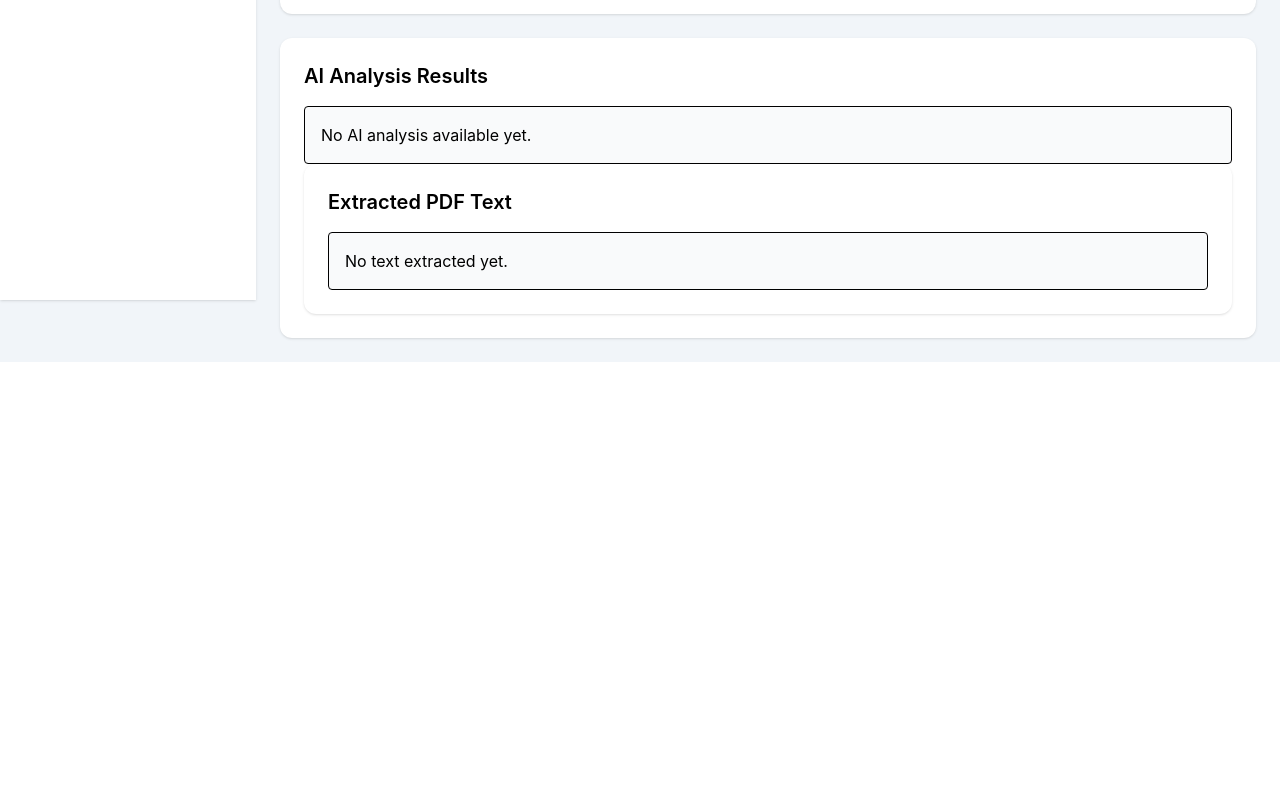
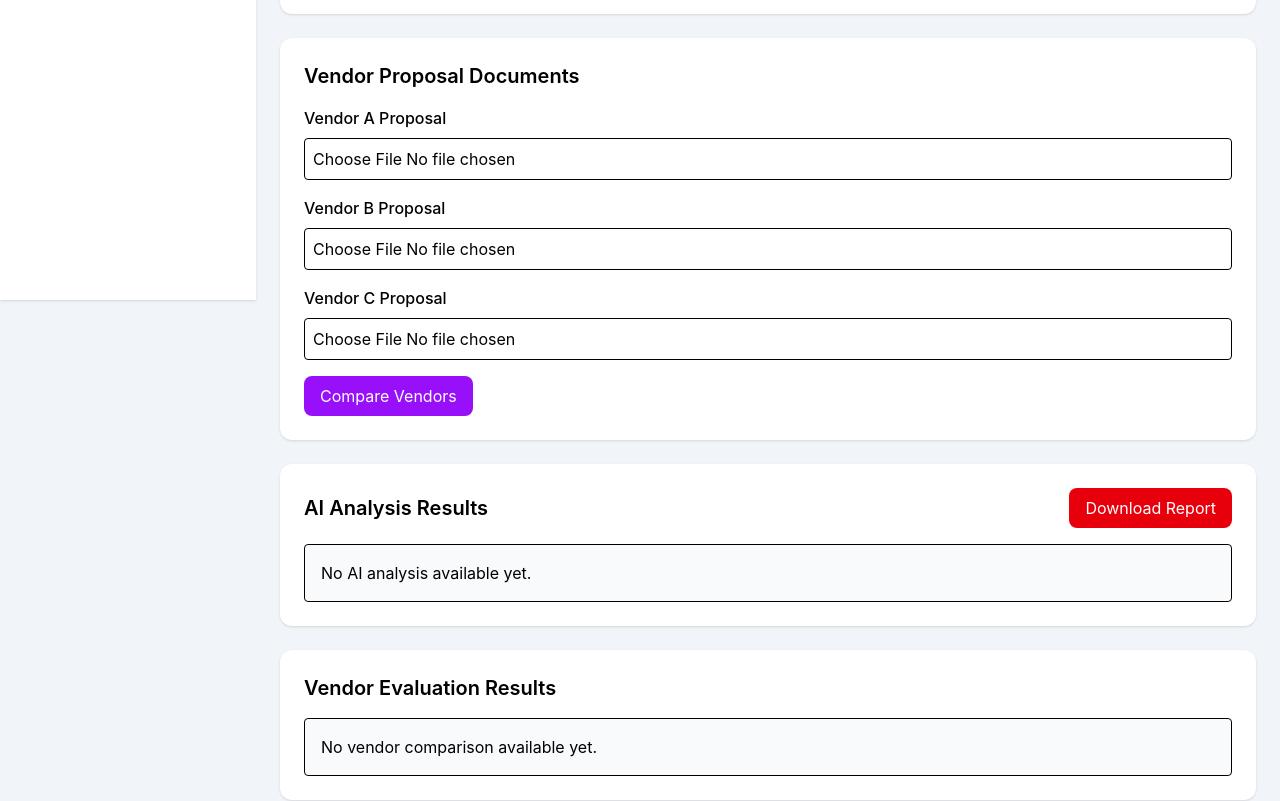
Before and after one commit to Abhishek-D04/ai-tender-vendor-assistant, a React app in the folder frontend/: page /tenders/details in a window 1280 px wide. Shown: the part 500-1301 px from the top of the page. Before the commit the page ends 862 px from the top, so only its background shows below. Built offline with nearby package versions, Linux system fonts and the light colour scheme; the HTML template or start-up script is replaced by a standard one.

Commit message:
Added vendor comparison UI

```diff
--- a/frontend/package.json
+++ b/frontend/package.json
@@ -12,6 +12,7 @@
   "dependencies": {
     "@tailwindcss/vite": "^4.3.0",
     "axios": "^1.17.0",
+    "jspdf": "^4.2.1",
     "react": "^19.2.6",
     "react-dom": "^19.2.6",
     "react-router-dom": "^7.17.0",
--- a/frontend/src/pages/TenderDetailsPage.jsx
+++ b/frontend/src/pages/TenderDetailsPage.jsx
@@ -1,5 +1,6 @@
 import { useState } from "react";
 import api from "../services/api";
+import jsPDF from "jspdf";
 
 export default function TenderDetailsPage() {
   const [file, setFile] = useState(null);
@@ -7,6 +8,11 @@ export default function TenderDetailsPage() {
   const [uploadedFile, setUploadedFile] = useState("");
   const [extractedText, setExtractedText] = useState("");
   const [aiAnalysis, setAiAnalysis] = useState("");
+  const [vendorA, setVendorA] = useState(null);
+const [vendorB, setVendorB] = useState(null);
+const [vendorC, setVendorC] = useState(null);
+const [comparisonResult, setComparisonResult] =
+  useState("");
 
   const handleUpload = async () => {
     if (!file) {
@@ -53,15 +59,55 @@ export default function TenderDetailsPage() {
       setExtractedText(response.data.text);
       setAiAnalysis(response.data.aiAnalysis);
 
-setMessage("Tender analysis completed successfully.");
+      setMessage(
+        "Tender analysis completed successfully."
+      );
     } catch (error) {
       console.error(error);
       setMessage("Text extraction failed.");
     }
   };
 
+ const downloadReport = () => {
+  if (!aiAnalysis) {
+    setMessage("No analysis available.");
+    return;
+  }
+
+  const doc = new jsPDF();
+
+  const pageWidth = 170;
+  const pageHeight = 280;
+
+  doc.setFontSize(18);
+  doc.text("AI Tender Analysis Report", 20, 20);
+
+  doc.setFontSize(11);
+
+  const lines = doc.splitTextToSize(
+    aiAnalysis,
+    pageWidth
+  );
+
+  let y = 35;
+
+  lines.forEach((line) => {
+    if (y > pageHeight) {
+      doc.addPage();
+      y = 20;
+    }
+
+    doc.text(line, 20, y);
+    y += 7;
+  });
+
+  doc.save("Tender-Analysis-Report.pdf");
+};
+
   return (
     <div className="space-y-6">
+
+      {/* Page Title */}
       <h1 className="text-3xl font-bold">
         Tender Details
       </h1>
@@ -82,12 +128,15 @@ setMessage("Tender analysis completed successfully.");
           </p>
 
           <p>
-            <strong>Title:</strong> Electrical Equipment
-            Procurement
+            <strong>Title:</strong>
+            {" "}
+            Electrical Equipment Procurement
           </p>
 
           <p>
-            <strong>Deadline:</strong> 15 Jun 2026
+            <strong>Deadline:</strong>
+            {" "}
+            15 Jun 2026
           </p>
         </div>
       </div>
@@ -129,28 +178,113 @@ setMessage("Tender analysis completed successfully.");
           </p>
         )}
       </div>
+      {/* Vendor Documents */}
+<div className="bg-white p-6 rounded-xl shadow">
+  <h2 className="text-xl font-semibold mb-4">
+    Vendor Proposal Documents
+  </h2>
+
+  <div className="space-y-4">
+
+    <div>
+      <label className="block mb-2 font-medium">
+        Vendor A Proposal
+      </label>
+
+      <input
+        type="file"
+        accept=".pdf"
+        onChange={(e) =>
+          setVendorA(e.target.files[0])
+        }
+        className="border p-2 rounded w-full"
+      />
+    </div>
+
+    <div>
+      <label className="block mb-2 font-medium">
+        Vendor B Proposal
+      </label>
+
+      <input
+        type="file"
+        accept=".pdf"
+        onChange={(e) =>
+          setVendorB(e.target.files[0])
+        }
+        className="border p-2 rounded w-full"
+      />
+    </div>
+
+    <div>
+      <label className="block mb-2 font-medium">
+        Vendor C Proposal
+      </label>
+
+      <input
+        type="file"
+        accept=".pdf"
+        onChange={(e) =>
+          setVendorC(e.target.files[0])
+        }
+        className="border p-2 rounded w-full"
+      />
+    </div>
+
+    <button
+  className="bg-purple-600 text-white px-4 py-2 rounded-lg hover:bg-purple-700"
+>
+  Compare Vendors
+</button>
+
+  </div>
+</div>
 
       {/* AI Analysis Results */}
       <div className="bg-white p-6 rounded-xl shadow">
-        <h2 className="text-xl font-semibold mb-4">
+
+        <div className="flex justify-between items-center mb-4">
+          <h2 className="text-xl font-semibold">
             AI Analysis Results
           </h2>
 
-        <div className="max-h-96 overflow-y-auto border rounded p-4 bg-gray-50 whitespace-pre-wrap">
-          {aiAnalysis || "No AI analysis available yet."}
+          <button
+            onClick={downloadReport}
+            className="bg-red-600 text-white px-4 py-2 rounded-lg hover:bg-red-700"
+          >
+            Download Report
+          </button>
         </div>
 
+        <div className="max-h-96 overflow-y-auto border rounded p-4 bg-gray-50 whitespace-pre-wrap">
+          {aiAnalysis ||
+            "No AI analysis available yet."}
+        </div>
+      </div>
+
+      <div className="bg-white p-6 rounded-xl shadow">
+  <h2 className="text-xl font-semibold mb-4">
+    Vendor Evaluation Results
+  </h2>
+
+  <div className="max-h-96 overflow-y-auto border rounded p-4 bg-gray-50 whitespace-pre-wrap">
+    {comparisonResult ||
+      "No vendor comparison available yet."}
+  </div>
+</div>
+
+      {/* Extracted PDF Text */}
       <div className="bg-white p-6 rounded-xl shadow">
         <h2 className="text-xl font-semibold mb-4">
           Extracted PDF Text
         </h2>
 
         <div className="max-h-96 overflow-y-auto border rounded p-4 bg-gray-50 whitespace-pre-wrap">
-    {extractedText || "No text extracted yet."}
+          {extractedText ||
+            "No text extracted yet."}
         </div>
       </div>
 
     </div>
-    </div>
   );
 }
```
Also changed, not shown: 1 other file (tests, documents, lock files or other folders). Lines whose indentation alone changed are shown as unchanged.
